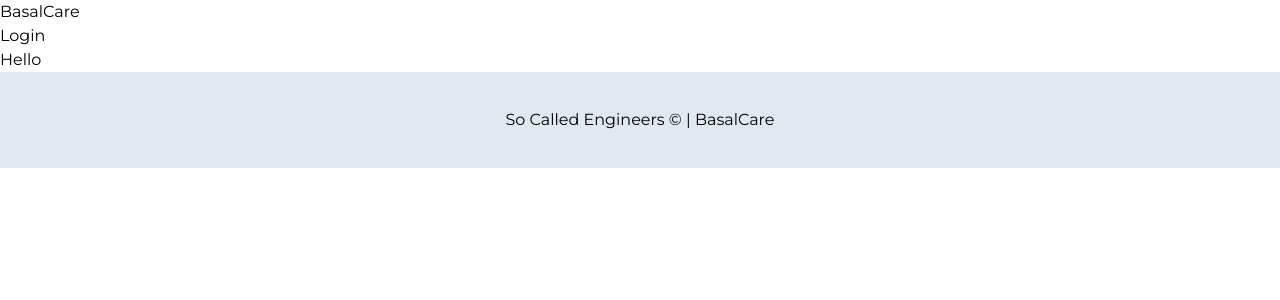
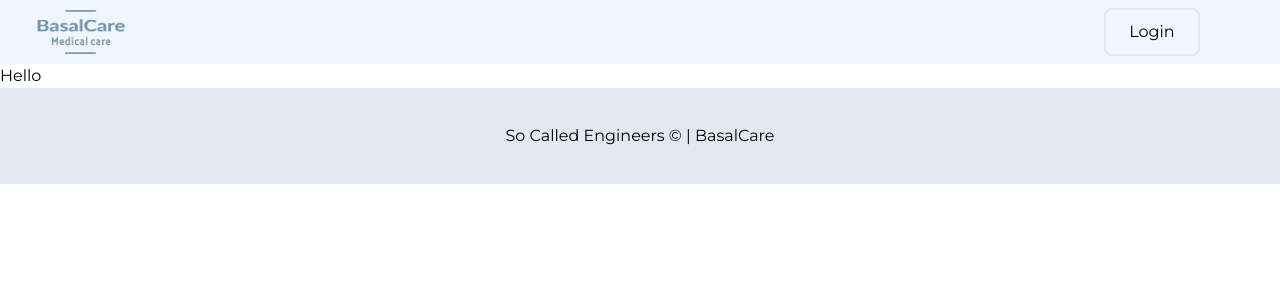
Before and after one commit to Zoomhawk/BasalCare, a Next.js app: page / in a window 1280 px wide. Shown: the top 300 px of the page. Built offline with nearby package versions, Linux system fonts and the light colour scheme; no server answers.

Commit message:
added navbar

```diff
--- a/components/NavBar.js
+++ b/components/NavBar.js
@@ -12,13 +12,19 @@ function NavBar() {
     }
   };
   return (
-    <div>
-      <div>BasalCare</div>
-      {currentUser ? (
-        <div onClick={() => logout()}>logout</div>
-      ) : (
-        <div onClick={loginHandler}>Login</div>
-      )}
+    <div className="bg-blue-50 h-16 grid grid-cols-2">
+      <div className="p-2 pl-8">
+        <img src="/logo.png" className="h-12 w-24" />
+      </div>
+      <div className="flex justify-end items-center pr-20">
+        <div className="h-12 w-24 border-2 flex justify-center items-center rounded-lg cursor-pointer">
+          {currentUser ? (
+            <div onClick={() => logout()}>logout</div>
+          ) : (
+            <div onClick={loginHandler}>Login</div>
+          )}
+        </div>
+      </div>
     </div>
   );
 }
```
Also changed, not shown: public/logo.png (added).
